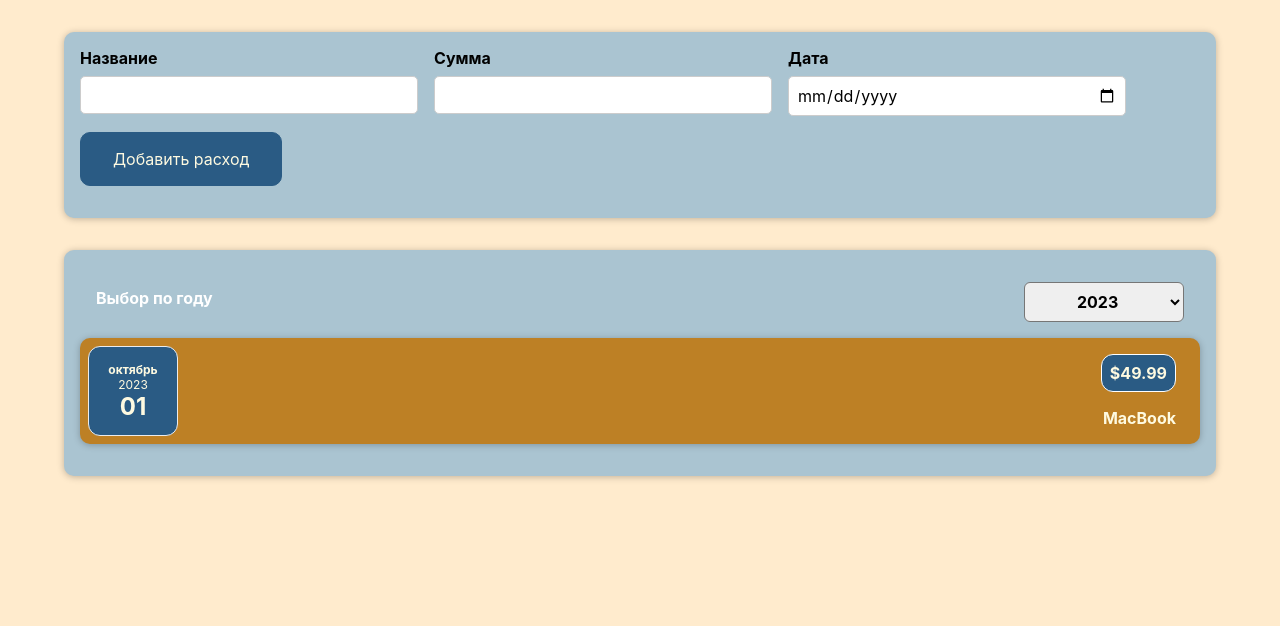
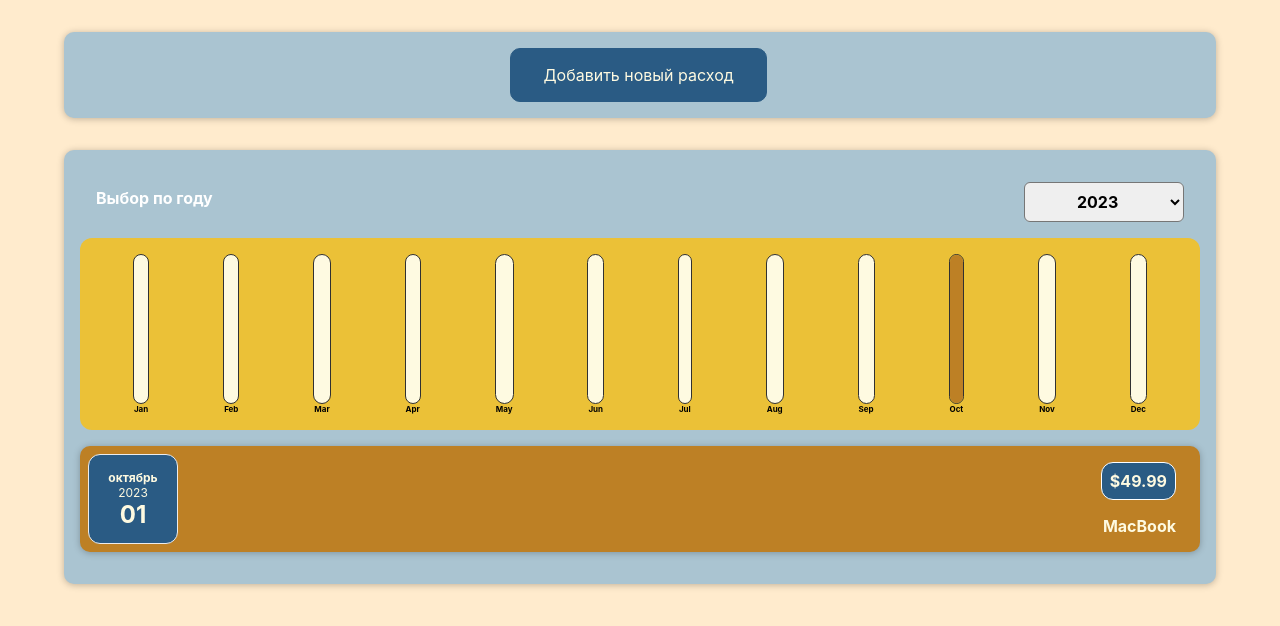
Before and after one commit to lywebdev/react-course-app, a React (Create React App) app: page / in a window 1280 px wide. Shown: the top 626 px of the page. Built offline with nearby package versions, Linux system fonts and the light colour scheme.

Commit message:
RCA#60: завершение 4 раздела

```diff
--- a/src/components/Costs/Costs.js
+++ b/src/components/Costs/Costs.js
@@ -1,9 +1,9 @@
-import CostItem from "./CostItem";
 import './Costs.css';
 import Card from "../UI/Card";
 import CostsFilter from "./CostsFilter";
 import React, { useState } from "react";
 import CostList from "./CostList";
+import CostsDiagram from "./CostsDiagram";
 
 function Costs(props) {
     const [selectedYear, setSelectedYear] = useState(new Date().getFullYear());
@@ -21,6 +21,7 @@
         <div>
             <Card className='costs'>
                 <CostsFilter onChangeYear={yearChangeHandler} year={selectedYear} />
+                <CostsDiagram costs={filteredCosts} />
                 <CostList costs={filteredCosts} />
             </Card>
         </div>
--- /dev/null
+++ b/src/components/Costs/CostsDiagram.js
@@ -0,0 +1,28 @@
+import Diagram from "../Diagram/Diagram";
+
+const CostsDiagram = (props) => {
+    const diagramDataSets = [
+        {label: 'Jan', value: 0},
+        {label: 'Feb', value: 0},
+        {label: 'Mar', value: 0},
+        {label: 'Apr', value: 0},
+        {label: 'May', value: 0},
+        {label: 'Jun', value: 0},
+        {label: 'Jul', value: 0},
+        {label: 'Aug', value: 0},
+        {label: 'Sep', value: 0},
+        {label: 'Oct', value: 0},
+        {label: 'Nov', value: 0},
+        {label: 'Dec', value: 0},
+    ];
+
+    for (let cost of props.costs) {
+        const costMonth = cost.date.getMonth();
+        diagramDataSets[costMonth].value += cost.amount;
+    }
+
+
+    return <Diagram dataSets={diagramDataSets} />
+}
+
+export default CostsDiagram;
--- /dev/null
+++ b/src/components/Diagram/Diagram.css
@@ -0,0 +1,9 @@
+.diagram {
+    padding: 1rem;
+    border-radius: 12px;
+    background-color: #ebc137;
+    text-align: center;
+    display: flex;
+    justify-content: space-around;
+    height: 10rem;
+}
--- /dev/null
+++ b/src/components/Diagram/Diagram.js
@@ -0,0 +1,22 @@
+import './Diagram.css';
+import DiagramBar from "./DiagramBar";
+
+const Diagram = (props) => {
+    const dataSetsValues = props.dataSets.map(dataSet => dataSet.value);
+
+    const maxMonthCosts = Math.max(...dataSetsValues);
+
+
+    return <div className='diagram'>
+        {props.dataSets.map(dataSet => (
+            <DiagramBar
+                key={dataSet.label}
+                value={dataSet.value}
+                maxValue={maxMonthCosts}
+                label={dataSet.label}
+            />
+        ))}
+    </div>
+}
+
+export default Diagram;
--- /dev/null
+++ b/src/components/Diagram/DiagramBar.css
@@ -0,0 +1,30 @@
+.diagram-bar {
+    height: 100%;
+    display: flex;
+    flex-direction: column;
+    align-items: center;
+}
+
+.diagram-bar__inner {
+    height: 100%;
+    width: 100%;
+    border: 1px solid #313131;
+    border-radius: 12px;
+    background-color: #fefae1;
+    overflow: hidden;
+    display: flex;
+    flex-direction: column;
+    justify-content: flex-end;
+}
+
+.diagram-bar__fill {
+    background-color: #bd8025;
+    width: 100%;
+    transition: all 0.3s ease-out;
+}
+
+.diagram-bar__label {
+    font-weight: bold;
+    font-size: 0.5rem;
+    text-align: center;
+}
--- /dev/null
+++ b/src/components/Diagram/DiagramBar.js
@@ -0,0 +1,20 @@
+import './DiagramBar.css';
+
+const DiagramBar = (props) => {
+    let barFillHeight = '0%';
+
+    if (props.maxValue > 0) {
+        barFillHeight = Math.round((props.value / props.maxValue) * 100) + '%';
+    }
+
+    return <div className='diagram-bar'>
+        <div className="diagram-bar__inner">
+            <div className='diagram-bar__fill' style={{
+                height: barFillHeight
+            }}></div>
+        </div>
+        <div className='diagram-bar__label'>{props.label}</div>
+    </div>
+}
+
+export default DiagramBar;
--- a/src/components/NewCost/CostForm.js
+++ b/src/components/NewCost/CostForm.js
@@ -57,6 +57,11 @@
         setInputDate('');
     }
 
+    const closeFormHandler = () => {
+        props.onCloseFormHandler();
+    }
+
+
 
     return <form onSubmit={submitHandler}>
         <div className="new-cost__controls">
@@ -91,6 +96,7 @@
                 <button
                     type='submit'
                 >Добавить расход</button>
+                <button type='button' onClick={closeFormHandler}>Отмена</button>
             </div>
         </div>
     </form>;
--- a/src/components/NewCost/NewCost.js
+++ b/src/components/NewCost/NewCost.js
@@ -1,7 +1,10 @@
 import CostForm from "./CostForm";
 import './NewCost.css';
+import {useState} from "react";
 
 const NewCost = (props) => {
+    const [visibleForm, setVisibleForm] = useState(false);
+
     const saveCostDataHandler = (inputCostData) => {
         const costData = {
             ...inputCostData,
@@ -11,8 +14,18 @@
         props.onAddCost(costData);
     }
 
+    const openFormHandler = () => {
+        setVisibleForm(true);
+    }
+
+    const closeFormHandler = () => {
+        setVisibleForm(false);
+    }
+
+
     return <div className='new-cost'>
-        <CostForm onSaveCostData={saveCostDataHandler} />
+        {visibleForm === false && <button type='button' onClick={openFormHandler}>Добавить новый расход</button>}
+        {visibleForm === true && <CostForm onSaveCostData={saveCostDataHandler} onCloseFormHandler={closeFormHandler} />}
     </div>;
 }
 
```
